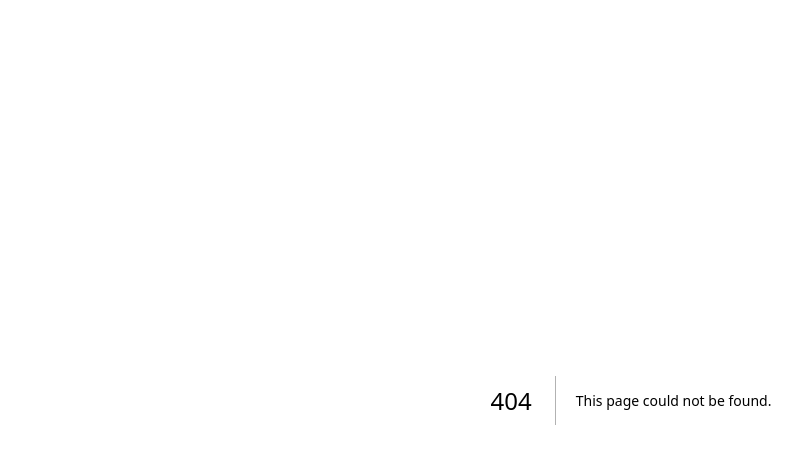
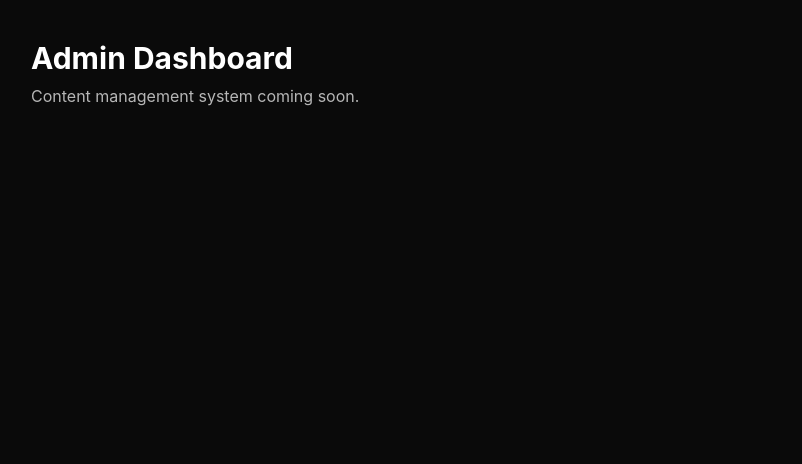
Before and after one commit to Emife1/victoria-emife-portfolio, a Next.js app: page /admin in a window 1280 px wide. Before the commit this address had no page. Shown: the top 464 px of the page, without its empty margins (9-811 px from the left). Built offline with nearby package versions, Linux system fonts and the light colour scheme.

Commit message:
feat: add admin dashboard shell

```diff
--- /dev/null
+++ b/app/admin/page.tsx
@@ -0,0 +1,8 @@
+export default function AdminPage() {
+  return (
+    <main className="p-10 bg-[#0A0A0A] text-white">
+      <h1 className="text-3xl font-bold">Admin Dashboard</h1>
+      <p className="opacity-70 mt-2">Content management system coming soon.</p>
+    </main>
+  );
+}
```
